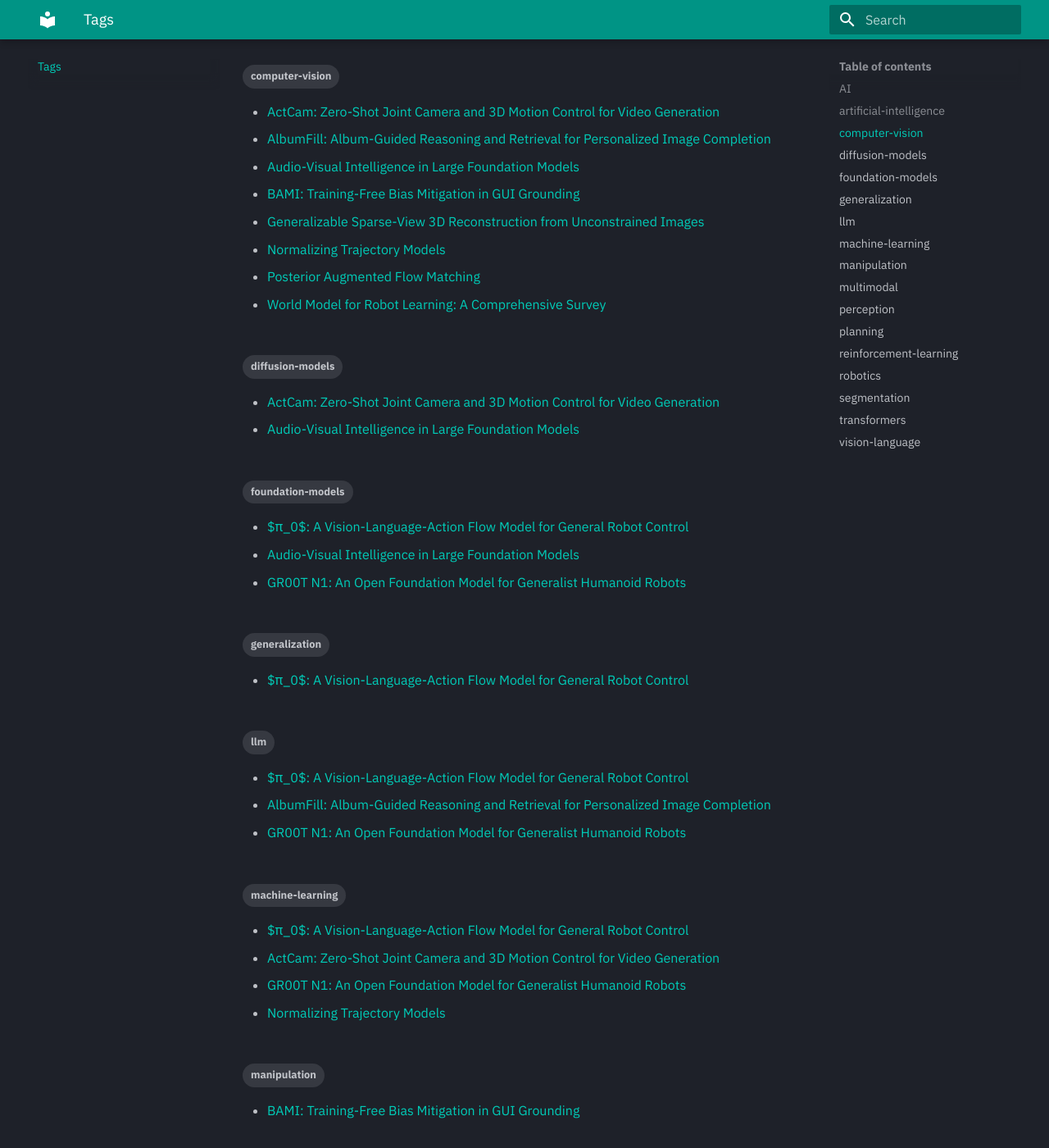
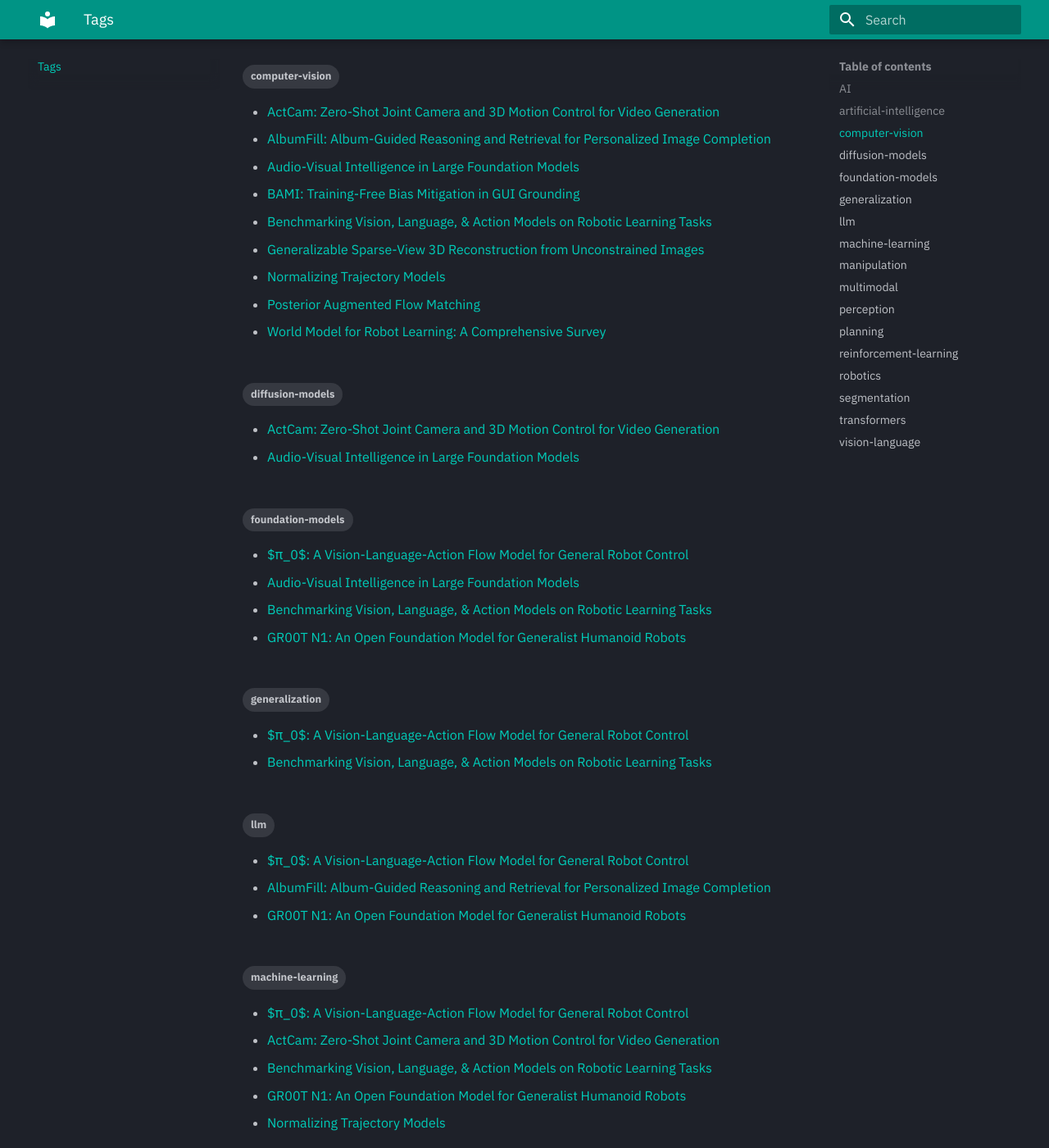
Before and after one commit to davidlai0522/JarvisForResearchers, an MkDocs documentation site: the page built from docs/tags.md, in a window 1280 px wide and 1400 px high, scrolled down 522 px. Shown: the whole window at 82% size. Built offline with MkDocs 1.6.1 and Material for MkDocs 9.7.7, drawn with Linux system fonts in a browser that asks for light colours; some of the changed lines change nothing that is shown; some of the changed text lies outside the part shown.

Commit message:
feat: new post — Benchmarking Vision, Language, & Action Models on Robotic Le

````diff
--- /dev/null
+++ b/docs/posts/2026-05-14-benchmarking-vision-language-action-models-on-robotic-learni.md
@@ -0,0 +1,83 @@
+---
+title: "Benchmarking Vision, Language, & Action Models on Robotic Learning Tasks"
+date: 2026-05-14
+authors:
+  - JarvisForResearchers Bot
+tags:
+  - robotics
+  - computer-vision
+  - machine-learning
+  - vision-language
+  - foundation-models
+  - generalization
+categories:
+  - Robotics
+description: >
+  This work presents a comprehensive evaluation framework and benchmark suite, MultiNet v0.1, to systematically assess the capabilities and limitations of Vision-Language-Action (VLA) models like GPT-4o, OpenVLA, and JAT across 20 diverse real-world robotic tasks from the Open-X-Embodiment collection.
+---
+
+> *Generated by JarvisForResearchers Bot on 2026-05-14*
+
+!!! tip "Why we featured this paper"
+    arXiv preprint with 22 citations (≥ 20)
+
+## TL;DR
+We introduce MultiNet v0.1, a systematic evaluation framework benchmarking three state-of-the-art Vision-Language-Action (VLA) models—JAT, GPT-4o, and OpenVLA—across 20 diverse, real-world robotic tasks sourced from the Open-X-Embodiment collection. The evaluation, conducted in a zero-shot setting using Mean Squared Error (MSE) as the primary metric, reveals that while these models show promise, they exhibit significant sensitivity to task complexity and environmental variance, particularly struggling with multi-step planning.
+
+## The Problem
+The integration of foundation models into robotics promises a paradigm shift toward general-purpose robotic systems capable of interpreting high-level natural language instructions and executing complex actions. However, the current state of research suffers from a lack of systematic evaluation across diverse robotic tasks. Many existing methodologies constrain foundation models to supervisory roles, effectively treating them as advanced state machines whose outputs are executed by separate, low-level controllers. Furthermore, there is an insufficient, large-scale comparison of different Behavior Cloning (BC) architectures when tested against a heterogeneous set of real-world robotic challenges. This gap prevents a clear understanding of the true generalization capabilities and inherent limitations of contemporary VLA models.
+
+## Key Contributions
+This work delivers three primary contributions to the field:
+1. Detailed profiling results for an initial set of VLM, VLA, and emerging "generalist" models, providing empirical insights into their operational capabilities and failure modes.
+2. A rigorous analysis of model generalization when applied to a diverse suite of real-world robotics datasets, encompassing a wide spectrum of tasks and environmental conditions.
+3. The establishment of a systematic set of evaluation splits and metrics specifically tailored for robotics learning tasks within the widely-utilized OpenX Dataset.
+
+## How It Works
+
+![Please provide the figure you would like me to analyze. I will then follow your instructions precisely.](../assets/figures/2411.05821/fig_p2_c1.jpg)
+*Figure 1: Multinet v0.1 overview. Benchmarking a SoTA VLM, SoTA VLA, and novel generalist model on 20
+real-world robotics datasets by comparing the action predicted by the models, with the ground truth action from the
+dataset, at every timestep.*
+
+The evaluation framework leverages the Open X-Embodiment Dataset (OpenX), which aggregates over one million real robot trajectories captured across 22 distinct robot embodiments. We profile three state-of-the-art models—JAT, GPT-4o, and OpenVLA—across 20 selected datasets. Performance quantification relies primarily on Mean Squared Error (MSE), defined as $\text{MSE} = \frac{1}{n} \sum_{i=1}^{n} (y_i - \hat{y}_i)^2$, where $y_i$ is the ground truth action and $\hat{y}_i$ is the predicted action. We also report Average MSE (AMSE) and Normalized AMSE (NAMSE). All models are assessed in a zero-shot configuration, which necessitates specific input preprocessing; for instance, JAT requires 4-channel image inputs, and GPT-4o demands comprehensive prompt engineering.
+
+### JAT
+JAT is architecturally defined as a transformer-based model featuring 768-dimensional hidden states and 12 layers. Its operational mechanism incorporates a dual attention strategy: a global attention mechanism operating over a 512-token window, complemented by a local attention mechanism constrained to a 256-token window.
+
+### GPT-4o
+GPT-4o functions as an omni-modal model. Its defining characteristic is its capacity to ingest and process heterogeneous inputs—including text, audio, image, and video—while simultaneously generating multi-modal outputs.
+
+### OpenVLA
+OpenVLA is an open-source VLA model parameterized by 7 billion parameters. Its structure integrates a 600-million-parameter visual encoder, which is built upon SigLIP and DinoV2 models, with a 7-billion-parameter Llama 2 language model backbone.
+
+## Results
+The profiling across the 20 tasks yielded several observable trends regarding model robustness and capability.
+
+| Metric | Value | Baseline | Source |
+| :--- | :--- | :--- | :--- |
+| Performance Consistency | GPT-4o demonstrating the most consistent performance | N/A | Abstract |
+| Task Difficulty | All models struggle with complex manipulation tasks requiring multi-step planning | N/A | Abstract |
+| Sensitivity | Model performance is notably sensitive to action space characteristics and environmental factors | N/A | Abstract |
+
+## Why This Matters
+The findings underscore the critical need for systematic benchmarking when assessing the practical utility of generalist VLA models in robotics. The observed variance in performance across tasks and robot platforms confirms that a monolithic assessment is insufficient; task-specific evaluation is mandatory. Furthermore, the consistent difficulty observed in complex, multi-step planning highlights that current VLA architectures, despite their advanced perceptual and linguistic capabilities, have not yet overcome the fundamental challenge of robust, long-horizon sequential decision-making in unstructured environments.
+
+## Limitations & Open Questions
+The current evaluation is inherently constrained by its reliance on offline robotics trajectories; consequently, the models have not been tested on physical hardware. Additionally, certain datasets were necessarily excluded from the analysis due to technical barriers encountered during accessibility via the TensorFlow Datasets (TFDS) builder. Future work must address the transition from simulation/offline data to real-world deployment and explore architectural modifications to improve long-horizon planning capabilities.
+
+---
+
+## Citation
+
+**Paper:** [2411.05821](https://arxiv.org/abs/2411.05821)
+
+```bibtex
+@article{241105821,
+  title   = {Benchmarking Vision, Language, & Action Models on Robotic Learning Tasks},
+  author  = {Pranav Guruprasad and Harshvardhan Sikka and Jaewoo Song and Yangyue Wang and Paul Pu Liang},
+  journal = {arXiv preprint arXiv:2411.05821},
+  year    = {2024},
+  url     = {https://arxiv.org/abs/2411.05821}
+}
+```
--- a/docs/posts/index.md
+++ b/docs/posts/index.md
@@ -3,6 +3,12 @@
 AI-generated summaries of top robotics and ML papers, powered by Gemma 4 running locally.
 
 ---
+
+## [Benchmarking Vision, Language, & Action Models on Robotic Learning Tasks](2026-05-14-benchmarking-vision-language-action-models-on-robotic-learni/)
+
+*2026-05-14*
+
+This work presents a comprehensive evaluation framework and benchmark suite, MultiNet v0.1, to systematically assess the capabilities and limitations of Vision-Language-Action (VLA) models like GPT-4o, OpenVLA, and JAT across 20 diverse real-world robotic tasks from the Open-X-Embodiment collection.
 
 ## [Normalizing Trajectory Models](2026-05-12-normalizing-trajectory-models/)
 
--- a/mkdocs.yml
+++ b/mkdocs.yml
@@ -6,6 +6,7 @@
   - Home: index.md
   - Research Digest:
     - Overview: posts/index.md
+    - "Benchmarking Vision, Language, & Action Models on Robotic Learning Tasks": posts/2026-05-14-benchmarking-vision-language-action-models-on-robotic-learni.md
     - "Normalizing Trajectory Models": posts/2026-05-12-normalizing-trajectory-models.md
     - "BAMI: Training-Free Bias Mitigation in GUI Grounding": posts/2026-05-10-bami-training-free-bias-mitigation-in-gui-grounding.md
     - "$π_0$: A Vision-Language-Action Flow Model for General Robot Control": posts/2026-05-10-0-a-vision-language-action-flow-model-for-general-robot-cont.md
````
